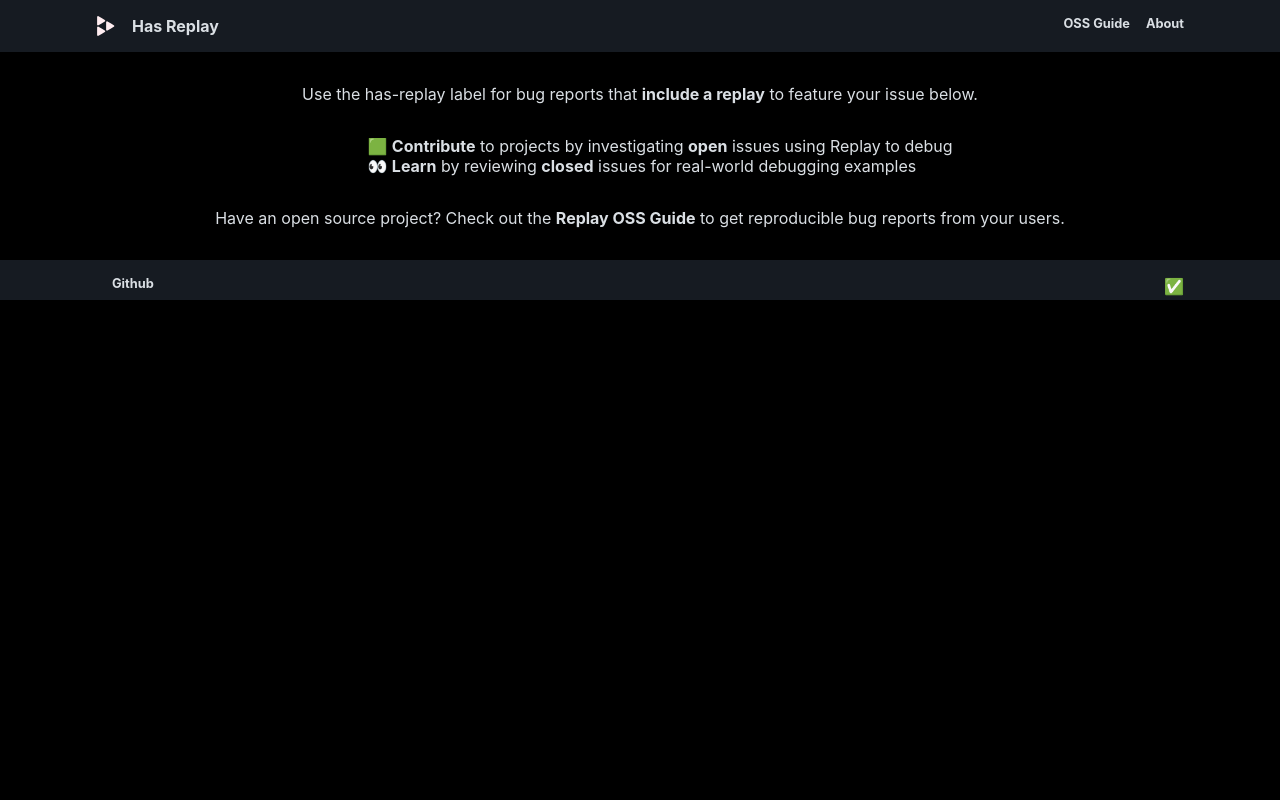
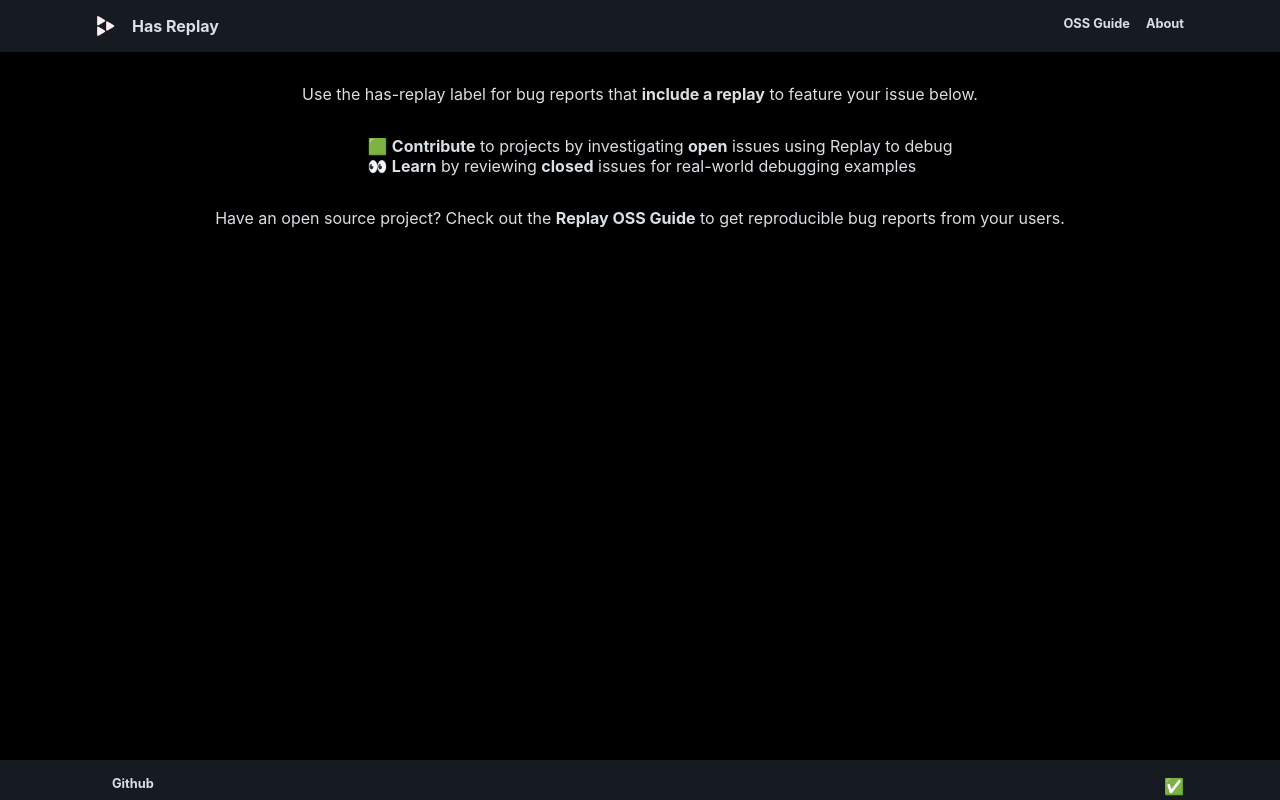
Before and after one commit to replayio/replayable, a Next.js app: page /about in a window 1280 px wide. Built offline with nearby package versions, Linux system fonts and the light colour scheme.

Commit message:
fixes OSS Guide link to external and updates CSS for about page footer

```diff
--- a/pages/_app.js
+++ b/pages/_app.js
@@ -15,9 +15,9 @@
           </Link>
         </div>
         <div>
-          <Link href="https://replay.io/oss" target="_blank" rel="noreferrer">
+          <a href="https://replay.io/oss" target="_blank" rel="noreferrer">
             OSS Guide
-          </Link>
+          </a>
           <Link href="/about" target="_blank" rel="noreferrer">
             About
           </Link>
--- a/styles/about.module.css
+++ b/styles/about.module.css
@@ -3,6 +3,8 @@
   flex-direction: column;
   align-items: center;
   padding: 1rem 0rem;
+  /* pushes footer to bottom, allows for 40px footer and 50px header, there may be a better way to implement this using flexbox */
+  min-height: calc(100vh - 92px);
 }
 
 .description li {
```
Lines whose indentation alone changed are shown as unchanged.
